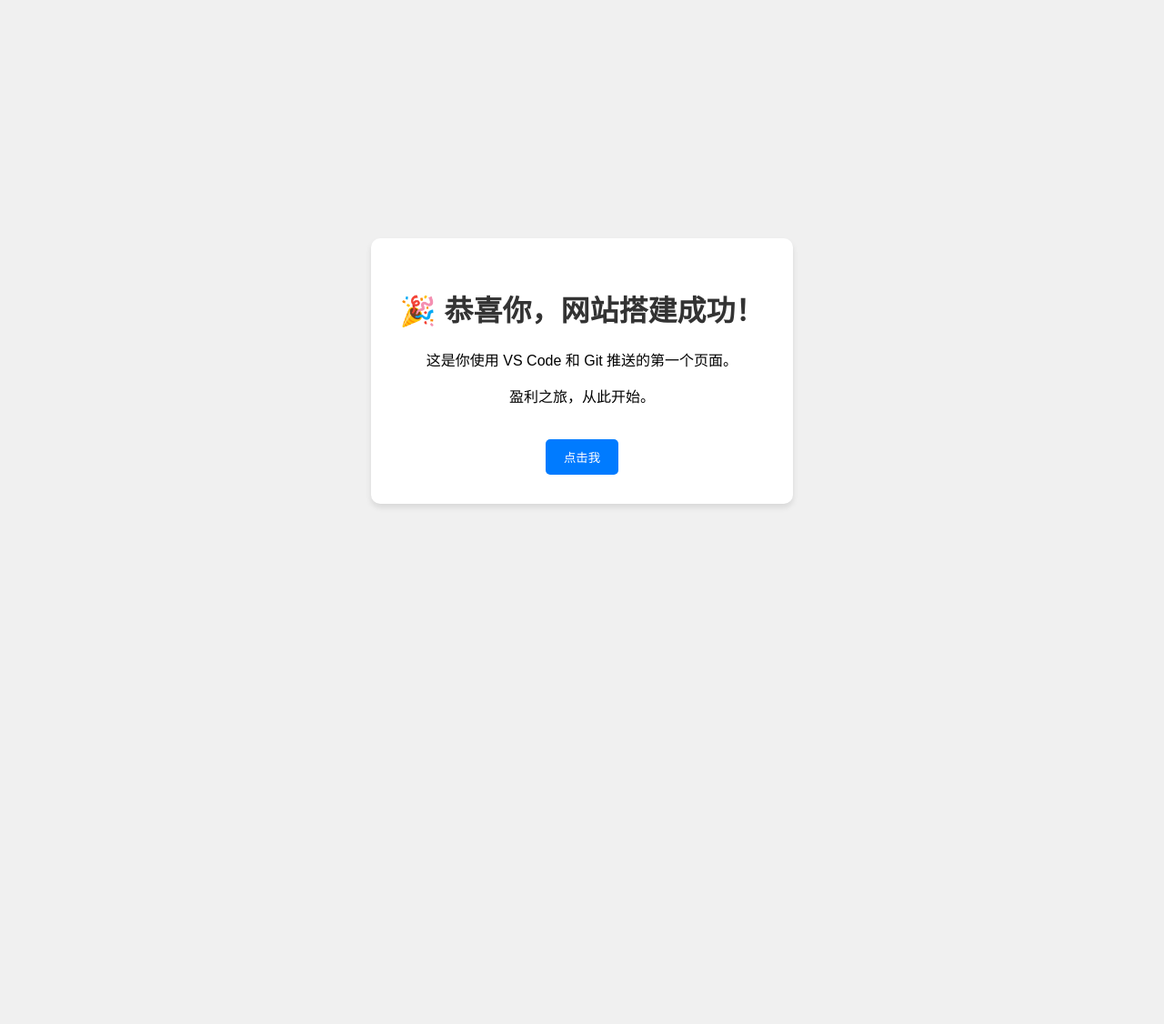
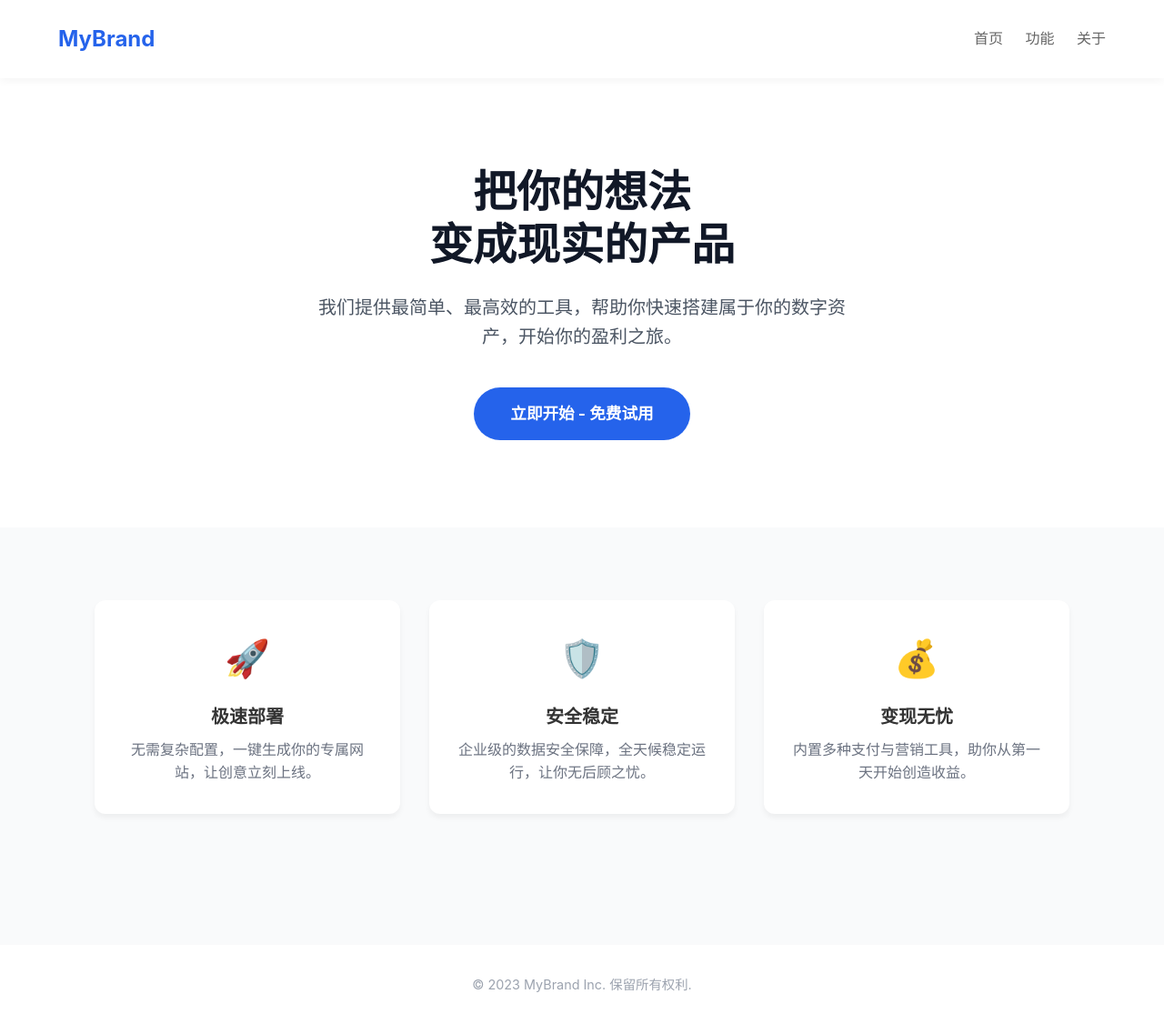
Before and after one commit to fengt8291-lab/my-first-web, a plain HTML site: page index.html in a window 1280 px wide. Shown: the whole page at 91% size. Before the commit the page ends 816 px from the top, so only its background shows below. Drawn offline with Linux system fonts and the light colour scheme.

Commit message:
style: upgrade landing page design

```diff
--- a/index.html
+++ b/index.html
@@ -3,21 +3,85 @@
 <head>
     <meta charset="UTF-8">
     <meta name="viewport" content="width=device-width, initial-scale=1.0">
-    <title>我的第一个网站</title>
+    <title>我的未来产品 - 让工作更高效</title>
     <style>
-        body { font-family: sans-serif; display: flex; justify-content: center; align-items: center; height: 100vh; background-color: #f0f0f0; }
-        .card { background: white; padding: 2rem; border-radius: 10px; box-shadow: 0 4px 6px rgba(0,0,0,0.1); text-align: center; }
-        h1 { color: #333; }
-        button { background-color: #007bff; color: white; border: none; padding: 10px 20px; border-radius: 5px; cursor: pointer; margin-top: 20px;}
-        button:hover { background-color: #0056b3; }
+        /* 全局样式重置与字体 */
+        * { margin: 0; padding: 0; box-sizing: border-box; font-family: -apple-system, BlinkMacSystemFont, "Segoe UI", Roboto, "Helvetica Neue", Arial, sans-serif; }
+        body { line-height: 1.6; color: #333; background-color: #f9fafb; }
+
+        /* 导航栏 */
+        nav { display: flex; justify-content: space-between; align-items: center; padding: 1.5rem 5%; background: white; box-shadow: 0 2px 10px rgba(0,0,0,0.05); position: sticky; top: 0; }
+        .logo { font-size: 1.5rem; font-weight: bold; color: #2563eb; }
+        .nav-links a { text-decoration: none; color: #666; margin-left: 20px; font-weight: 500; transition: color 0.3s; }
+        .nav-links a:hover { color: #2563eb; }
+
+        /* 核心区域 (Hero Section) */
+        header { display: flex; flex-direction: column; align-items: center; text-align: center; padding: 6rem 20px; background: white; }
+        h1 { font-size: 3rem; margin-bottom: 1.5rem; color: #111827; line-height: 1.2; }
+        .subtitle { font-size: 1.25rem; color: #4b5563; max-width: 600px; margin-bottom: 2.5rem; }
+        .cta-button { background-color: #2563eb; color: white; padding: 15px 40px; border-radius: 50px; text-decoration: none; font-weight: bold; font-size: 1.1rem; transition: transform 0.2s, box-shadow 0.2s; }
+        .cta-button:hover { transform: translateY(-2px); box-shadow: 0 10px 20px rgba(37, 99, 235, 0.3); }
+
+        /* 特性展示区 */
+        .features { padding: 5rem 5%; display: grid; grid-template-columns: repeat(auto-fit, minmax(300px, 1fr)); gap: 2rem; max-width: 1200px; margin: 0 auto; }
+        .feature-card { background: white; padding: 2rem; border-radius: 12px; box-shadow: 0 4px 6px rgba(0,0,0,0.05); text-align: center; transition: transform 0.3s; }
+        .feature-card:hover { transform: translateY(-5px); }
+        .icon { font-size: 2.5rem; margin-bottom: 1rem; }
+        .feature-title { font-size: 1.25rem; font-weight: bold; margin-bottom: 0.5rem; }
+        .feature-desc { color: #6b7280; }
+
+        /* 页脚 */
+        footer { text-align: center; padding: 2rem; background: white; margin-top: 4rem; color: #9ca3af; font-size: 0.9rem; }
+
+        /* 手机端适配 */
+        @media (max-width: 768px) {
+            h1 { font-size: 2rem; }
+            header { padding: 4rem 20px; }
+        }
     </style>
 </head>
 <body>
-    <div class="card">
-        <h1>🎉 恭喜你，网站搭建成功！</h1>
-        <p>这是你使用 VS Code 和 Git 推送的第一个页面。</p>
-        <p>盈利之旅，从此开始。</p>
-        <button onclick="alert('未来会在这里接入支付功能！')">点击我</button>
-    </div>
+
+    <!-- 顶部导航 -->
+    <nav>
+        <div class="logo">MyBrand</div>
+        <div class="nav-links">
+            <a href="#">首页</a>
+            <a href="#">功能</a>
+            <a href="#">关于</a>
+        </div>
+    </nav>
+
+    <!-- 核心标题区 -->
+    <header>
+        <h1>把你的想法<br>变成现实的产品</h1>
+        <p class="subtitle">我们提供最简单、最高效的工具，帮助你快速搭建属于你的数字资产，开始你的盈利之旅。</p>
+        <a href="#" class="cta-button">立即开始 - 免费试用</a>
+    </header>
+
+    <!-- 特性卡片区 -->
+    <section class="features">
+        <div class="feature-card">
+            <div class="icon">🚀</div>
+            <div class="feature-title">极速部署</div>
+            <div class="feature-desc">无需复杂配置，一键生成你的专属网站，让创意立刻上线。</div>
+        </div>
+        <div class="feature-card">
+            <div class="icon">🛡️</div>
+            <div class="feature-title">安全稳定</div>
+            <div class="feature-desc">企业级的数据安全保障，全天候稳定运行，让你无后顾之忧。</div>
+        </div>
+        <div class="feature-card">
+            <div class="icon">💰</div>
+            <div class="feature-title">变现无忧</div>
+            <div class="feature-desc">内置多种支付与营销工具，助你从第一天开始创造收益。</div>
+        </div>
+    </section>
+
+    <!-- 页脚 -->
+    <footer>
+        &copy; 2023 MyBrand Inc. 保留所有权利.
+    </footer>
+
 </body>
 </html>
```
